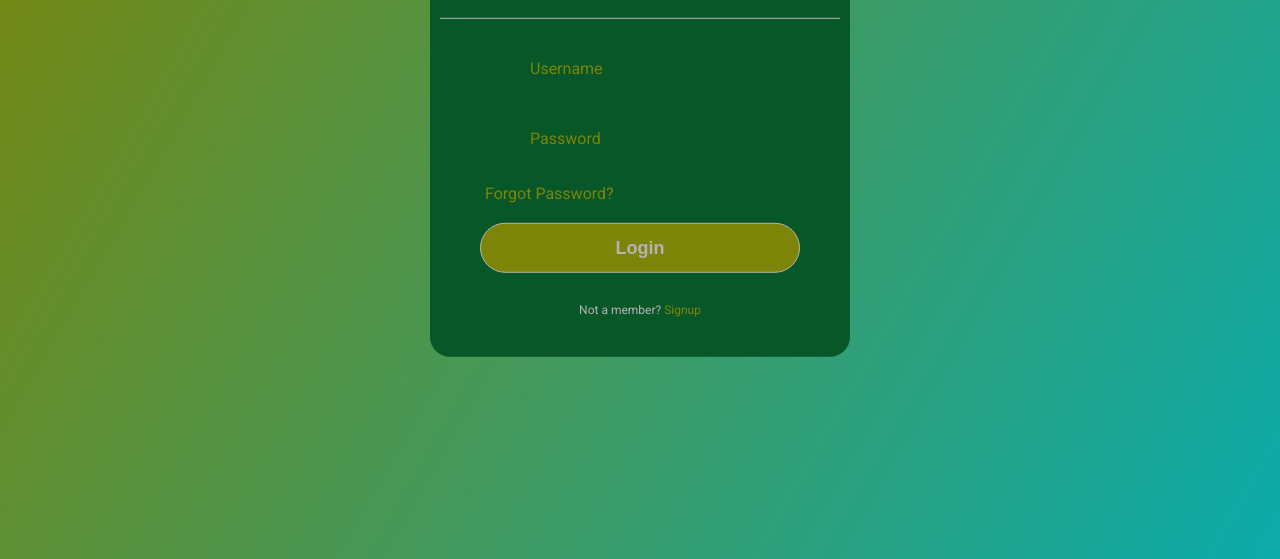
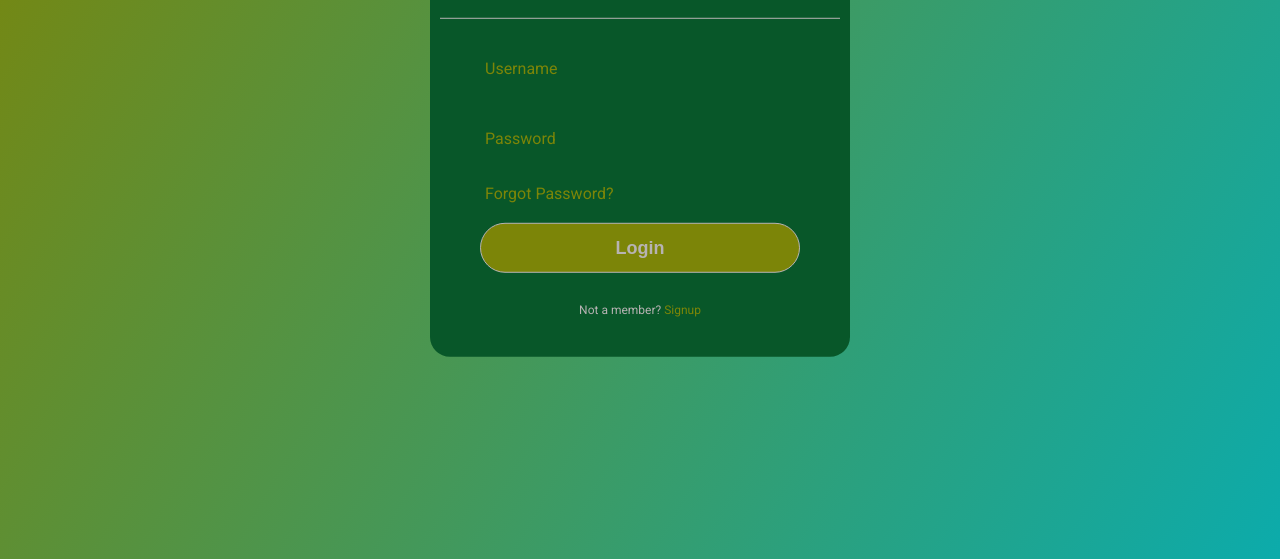
Before and after one commit to LuisFilipeAraujo/LoginTemplate, a plain HTML site: page index.html in a window 1280 px wide. Shown: the part 257-816 px from the top of the page. Drawn offline with Linux system fonts and the light colour scheme.

Commit message:
corrected text_filed input left margin to 5px instead of 50px

```diff
--- a/css/style.css
+++ b/css/style.css
@@ -58,7 +58,7 @@ form .text_field input{
 
 form .text_field label{
    position: absolute;
-   top: 50%; left: 50px;
+   top: 50%; left: 5px;
    color: var(--main-color);
    transform: translateY(-50%);
    font-size: 16px;
```
